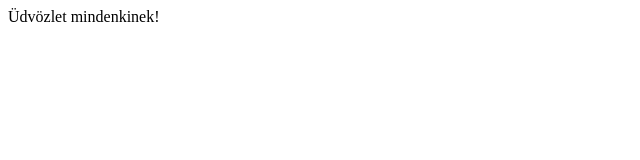
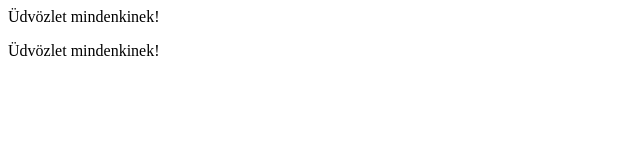
Before and after one commit to ehorvath65/teszt, a plain HTML site: page index.html in a window 1280 px wide. Shown: the whole page, without its empty margins (0-640 px from the left). Drawn offline with Linux system fonts and the light colour scheme.

Commit message:
two class

```diff
--- a/index.html
+++ b/index.html
@@ -3,10 +3,13 @@
     </head>
     <body>
         <p class="udv" onclick="piros()">Üdvözlet mindenkinek!</p>
+        <p class="udv" onclick="piros()">Üdvözlet mindenkinek!</p>
         <script>
-        function piros() {
-            document.getElementsByClassName("udv")[0].style.color = "red";
-        }
+            function piros() {
+                x = document.getElementsByClassName("udv");
+                x[0].style.color = "red";
+                x[1].style.color = "red";
+            }
         </script>
     </body>
 </html>
```
